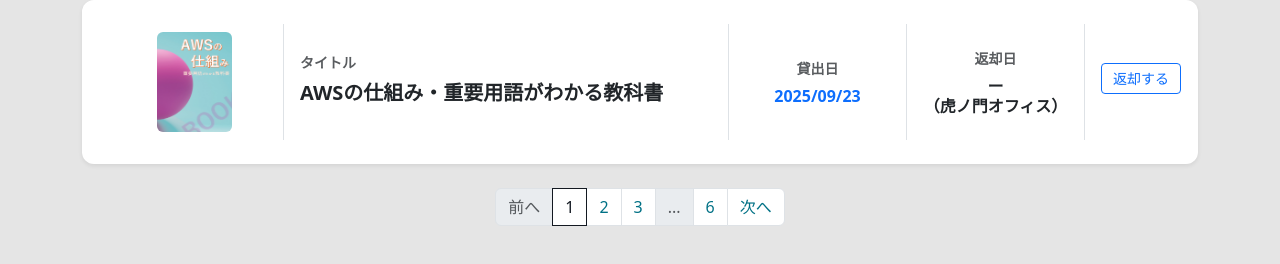
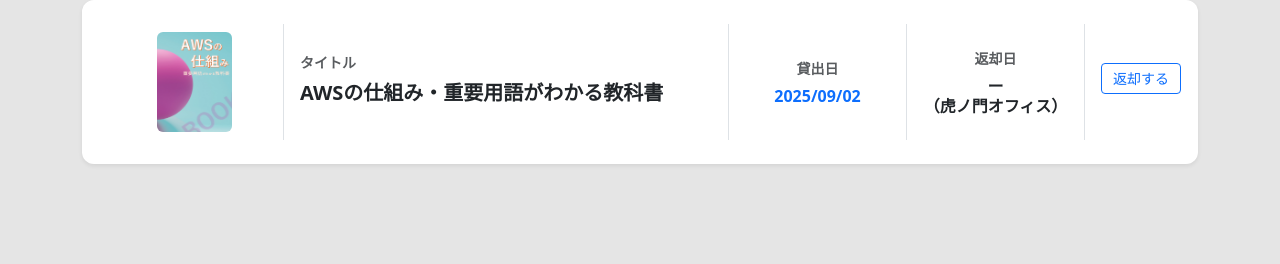
Before and after one commit to nakamura-ryoya/LibraryApp, a plain HTML site: page resources/booklog.html in a window 1280 px wide. Shown: the part 148-412 px from the top of the page. Drawn offline with nearby package versions, Linux system fonts and the light colour scheme.

Commit message:
日付変更

```diff
--- a/resources/booklog.html
+++ b/resources/booklog.html
@@ -113,7 +113,7 @@
           >
             <small class="text-muted text-center fw-semibold">貸出日</small>
             <h6 class="fw-bold text-primary text-center mt-2 mb-0">
-              2025/09/23
+              2025/09/02
             </h6>
             <div id="reviewSection" class="d-none">
               <div class="mb-2">
@@ -269,24 +269,6 @@
           });
       </script>
 
-    <nav>
-      <ul class="pagination justify-content-center">
-        <li class="page-item disabled">
-          <a class="page-link" href="#" tabindex="-1">前へ</a>
-        </li>
-        <li class="page-item active"><a class="page-link" href="#">1</a></li>
-        <li class="page-item"><a class="page-link" href="#">2</a></li>
-        <li class="page-item"><a class="page-link" href="#">3</a></li>
-        <li class="page-item disabled">
-          <a class="page-link" href="#">...</a>
-        </li>
-        <li class="page-item"><a class="page-link" href="#">6</a></li>
-        <li class="page-item">
-          <a class="page-link" href="#">次へ</a>
-        </li>
-      </ul>
-    </nav>
-
     <!-- Bootstrap JS -->
     <script src="https://cdn.jsdelivr.net/npm/bootstrap@5.3.0/dist/js/bootstrap.bundle.min.js"></script>
   </body>
```
